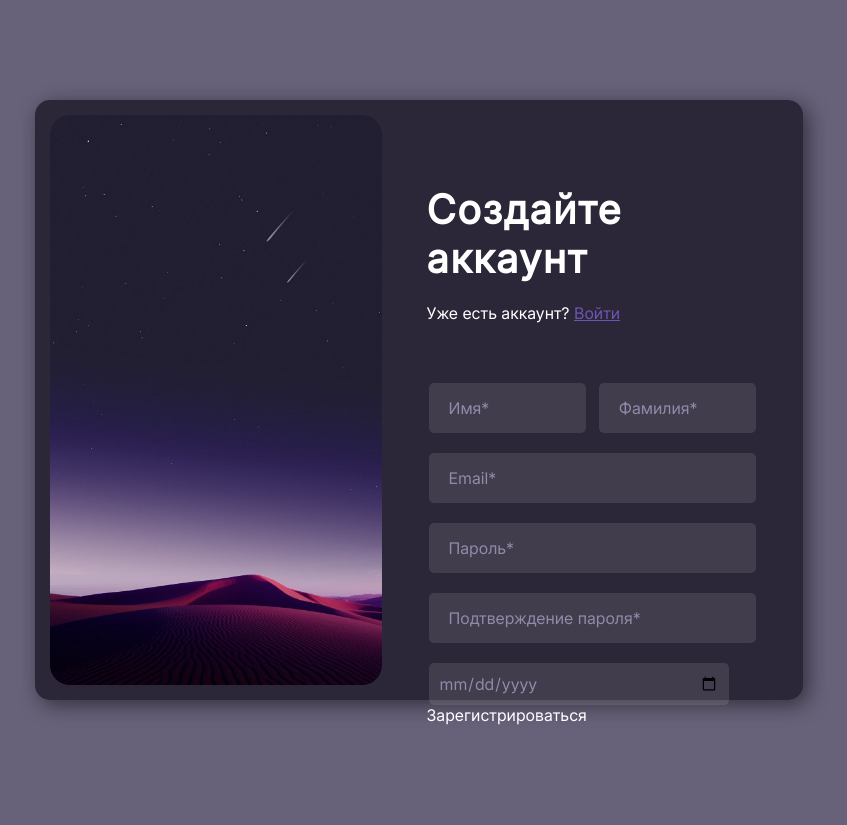
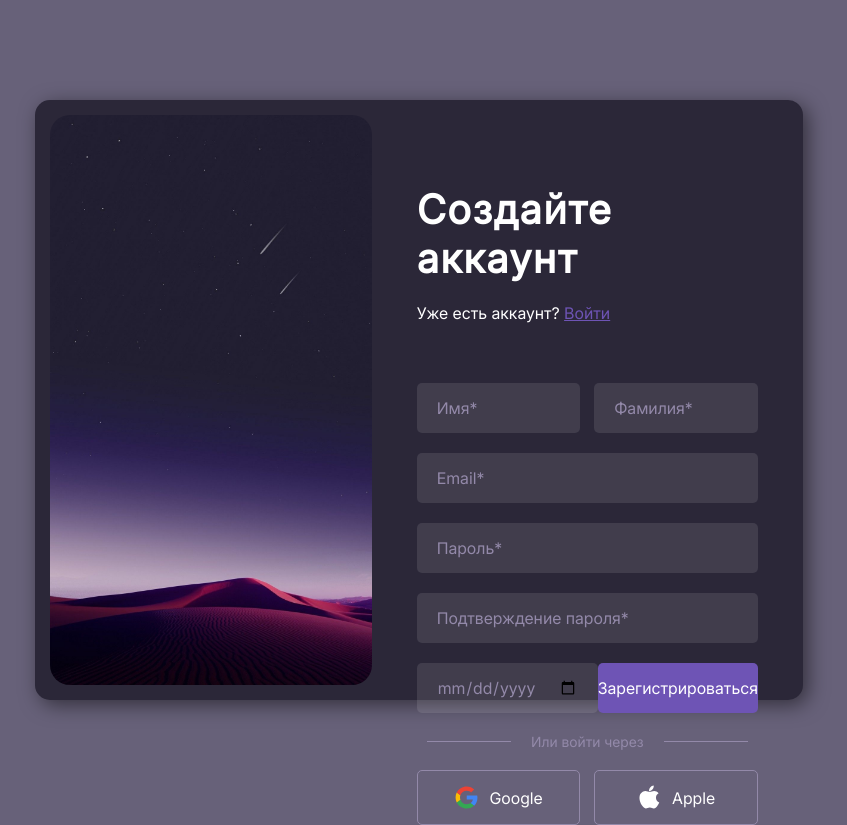
Before and after one commit to CodeCraftSonya/registration-form, a website: page index.html in a window 1280 px wide. Shown: the whole page, without its empty margins (221-1068 px from the left). Before the commit the page ends 800 px from the top, so only its background shows below. Drawn offline with Linux system fonts and the light colour scheme.

Commit message:
feat: add apple and google buttons

```diff
--- a/index.html
+++ b/index.html
@@ -9,7 +9,9 @@
         Document
     </title>
     <link rel="stylesheet" href="./fonts/fonts.css">
-    <link rel="stylesheet" href="styles.css">
+    <link rel="stylesheet" href="./styles/variables.css">
+    <link rel="stylesheet" href="./styles/globals.css">
+    <link rel="stylesheet" href="./styles/styles.css">
 </head>
 <body class="page">
 <div class="wrapper">
@@ -20,7 +22,7 @@
     <div class="registration">
         <h1 class="heading">Создайте аккаунт</h1>
         <p class="parag">Уже есть аккаунт? <a class="link" href="">Войти</a></p>
-        <form class="registration-form">
+        <form class="registration-form" action="/submit" method="post">
             <fieldset class="firstf">
                 <label for="first-name" class="label visually-hidden">Имя</label>
                 <input id="first-name" name="first-name" type="text" placeholder="Имя*" class="input" required>
@@ -41,13 +43,27 @@
                 <label for="password-confirm" class="label visually-hidden">Подтверждение пароля</label>
                 <input id="password-confirm" name="password-confirm" type="password" placeholder="Подтверждение пароля*" class="input" required>
             </fieldset>
-            <fieldset>
-                <legend></legend>
-                <label for="birth-day" class="label visually-hidden">День рождения</label>
-                <input id="birth-day" name="birth-day" type="date" class="date-input" placeholder="День рождения">
-            </fieldset>
-            <input id="form-button" type="button">Зарегистрироваться
+            <div class="last">
+                <fieldset class="dr">
+                    <label for="birth-day" class="label visually-hidden">День рождения</label>
+                    <input id="birth-day" name="birth-day" type="date" class="date-input" placeholder="День рождения">
+                </fieldset>
+                <input id="form-button" type="submit" value="Зарегистрироваться" class="submit-input">
+            </div>
         </form>
+        <div class="divider">
+            <span>Или войти через</span>
+        </div>
+        <div class="buttons">
+            <button class="other-input">
+                <img src="google.svg" class="img">
+                Google
+            </button>
+            <button class="other-input">
+                <img src="icons8-ос-mac.svg" class="img">
+                Apple
+            </button>
+        </div>
     </div>
 
 </div>
--- /dev/null
+++ b/styles/globals.css
@@ -0,0 +1,62 @@
+*,
+*::after,
+*::before {
+  box-sizing: border-box;
+}
+
+html,
+body {
+  height: 100%;
+  margin: 0;
+}
+
+h1,
+h2,
+h3,
+h4,
+h5,
+h6,
+p,
+ul,
+ol,
+li {
+  margin: 0;
+  padding: 0;
+}
+
+a {
+  color: inherit;
+}
+
+button,
+input {
+  font-family: inherit;
+  font-size: inherit;
+  padding: 0;
+  border: 0;
+}
+
+ul,
+ol {
+  list-style: none;
+}
+
+figure {
+  margin: 0;
+}
+
+fieldset {
+  border: 0;
+  padding: 0;
+  margin: 0;
+}
+
+.visually-hidden {
+  position: absolute;
+  inline-size: 1px;
+  block-size: 1px;
+  overflow: hidden;
+  clip: rect(0 0 0 0);
+  clip-path: inset(50%);
+  white-space: nowrap;
+}
--- a/styles.css
+++ b/styles/styles.css
@@ -1,65 +1,3 @@
-*,
-*::after,
-*::before {
-  box-sizing: border-box;
-}
-
-html,
-body {
-  height: 100%;
-  margin: 0;
-}
-
-h1,
-h2,
-h3,
-h4,
-h5,
-h6,
-p,
-ul,
-ol,
-li {
-  margin: 0;
-  padding: 0;
-}
-
-a {
-  color: inherit;
-}
-
-button,
-input {
-  font-family: inherit;
-  font-size: inherit;
-  padding: 0;
-  border: 0;
-}
-
-ul,
-ol {
-  list-style: none;
-}
-
-figure {
-  margin: 0;
-}
-
-fieldset {
-  border: 0;
-  padding: 0;
-}
-
-.visually-hidden {
-  position: absolute;
-  inline-size: 1px;
-  block-size: 1px;
-  overflow: hidden;
-  clip: rect(0 0 0 0);
-  clip-path: inset(50%);
-  white-space: nowrap;
-}
-
 .page {
   background-color: #676179;
   color: #fff;
@@ -139,12 +77,12 @@
 }
 
 .date-input {
-  width: 100%; /* Ширина */
-  max-width: 300px; /* Максимальная ширина */
-  padding: 10px; /* Внутренние отступы */
-  font-size: 16px; /* Размер текста */
-  border-radius: 5px; /* Закругленные углы */
-  outline: none; /* Убираем стандартный фокус */
+  width: 100%;
+  padding-block: 14px;
+  padding-inline: 20px;
+  font-size: 16px;
+  border-radius: 5px;
+  outline: none;
   transition: border-color 0.3s ease;
   background-color: rgba(255, 255, 255, 0.1);
   color: #9389a9;
@@ -154,6 +92,70 @@
 }
 
 .date-input:focus {
-  border-color: #007bff; /* Цвет границы при фокусе */
-  box-shadow: 0 0 5px rgba(0, 123, 255, 0.5); /* Тень при фокусе */
+  border-color: #007bff;
+  box-shadow: 0 0 5px rgba(0, 123, 255, 0.5);
 }
+
+.dr {
+  display: inline-block;
+  width: 48%;
+}
+
+.submit-input {
+  border-radius: 5px;
+  width: 48%;
+  font-size: 16px;
+  padding-block: 14px;
+  background-color: #6e54b5;
+  color: #fff;
+}
+
+.last {
+  display: flex;
+  justify-content: space-between;
+}
+
+.divider {
+  display: flex;
+  align-items: center;
+  text-align: center;
+  position: relative;
+  margin: 20px 0;
+}
+
+.divider::before,
+.divider::after {
+  content: "";
+  flex: 1;
+  height: 1px;
+  background-color: #9389a9;
+  margin: 0 10px;
+}
+
+.divider span {
+  font-size: 14px; /* Размер текста */
+  color: #9389a9; /* Цвет текста */
+  padding: 0 10px; /* Внутренние отступы текста */
+}
+.buttons {
+  display: flex;
+  justify-content: space-between;
+}
+
+.other-input {
+  display: flex;
+  gap: 10px;
+  align-items: center;
+  justify-content: center;
+  width: 48%;
+  padding-block: 14px;
+  padding-inline: 20px;
+  border-radius: 5px;
+  background-color: transparent;
+  color: #fff;
+  border: 1px solid #9389a9;
+}
+.img {
+  width: 25px;
+  height: 25px;
+}
```
Also changed, not shown: apple.svg (added), google.svg (added), icons8-apple-logo.svg (added), icons8-ос-mac.svg (added), styles/variables.css (added).
